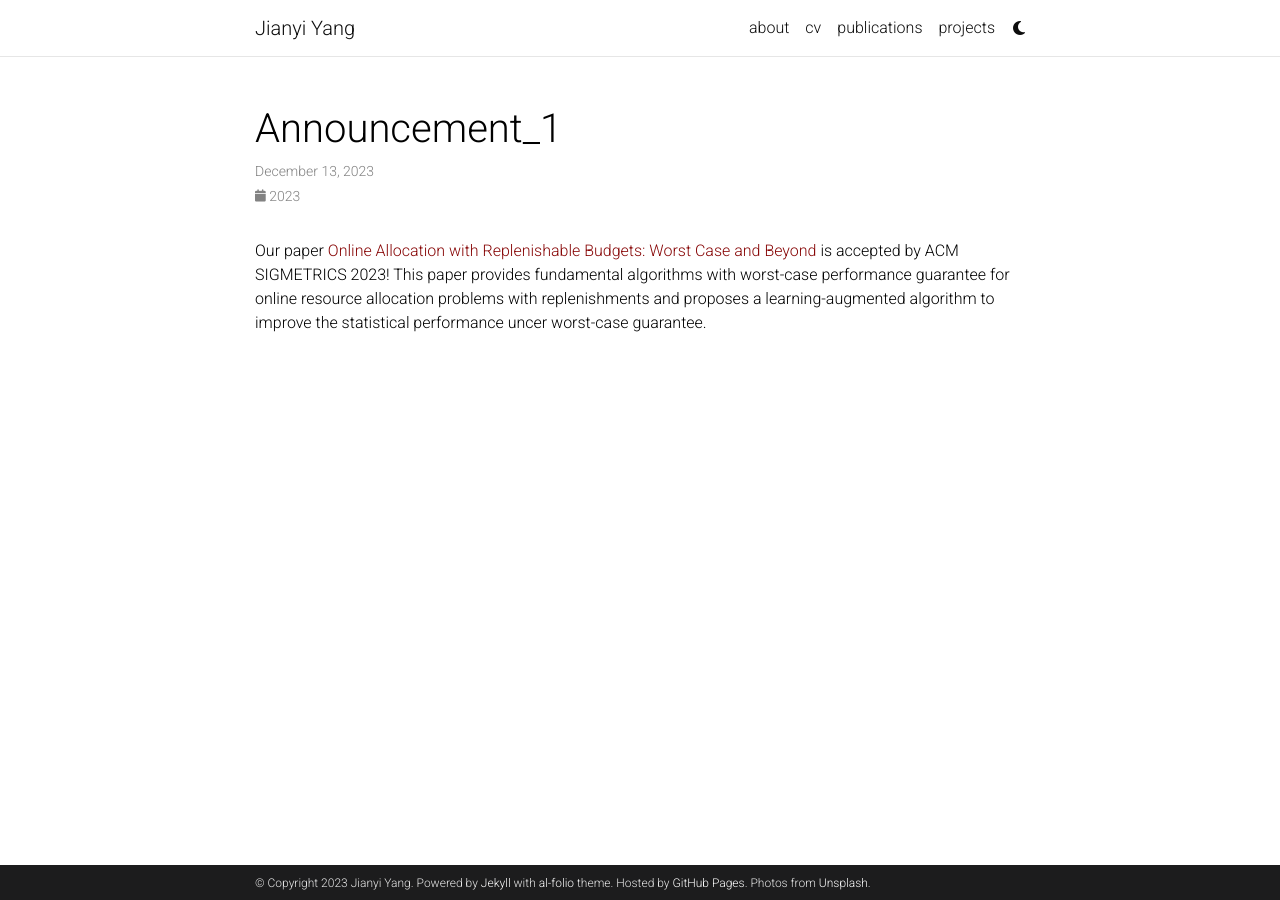
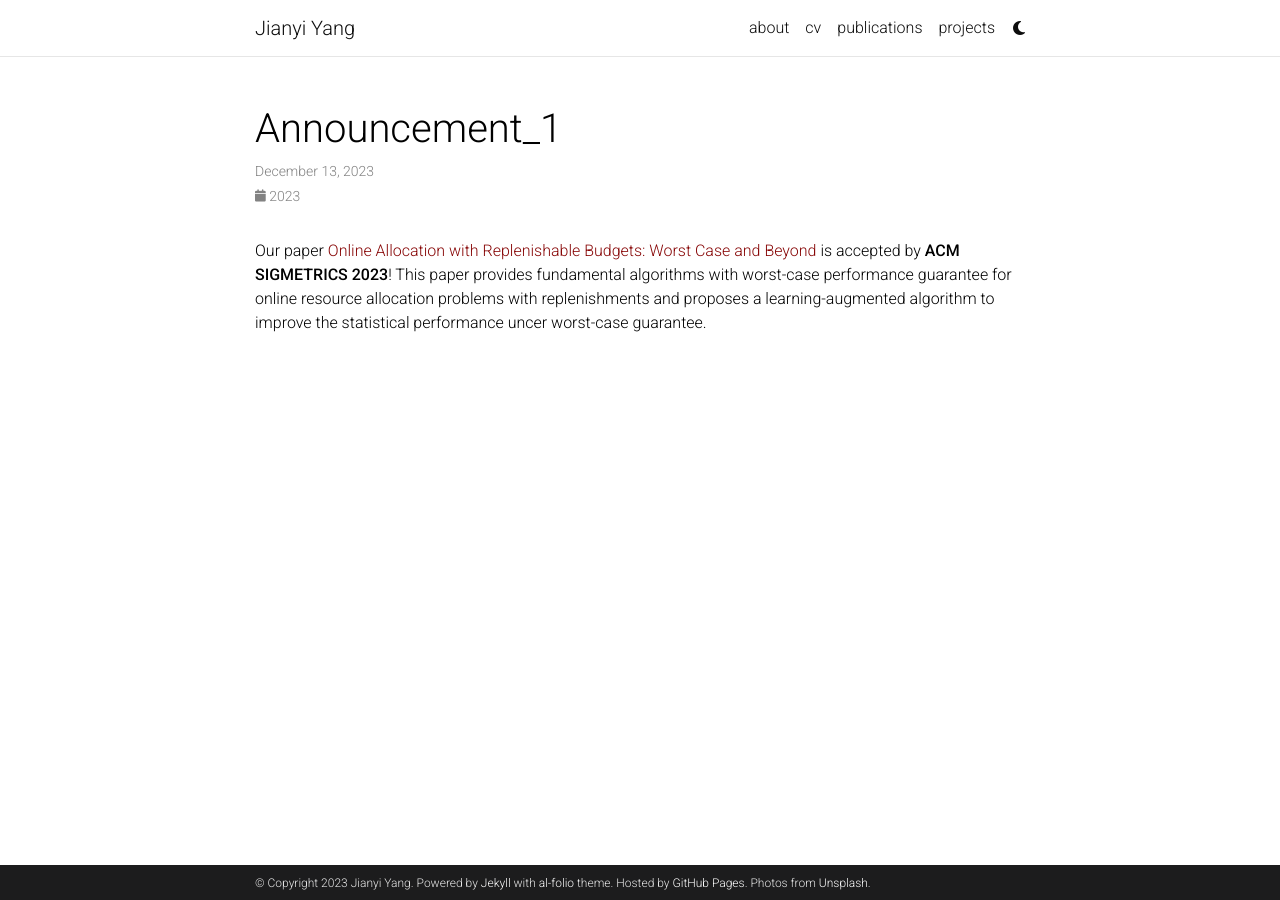
Before and after one commit to jianyiyang-ai/jianyiyang-ai.github.io, a Jekyll site: the page built from _news/announcement_1.md, in a window 1280 px wide. Built offline with Jekyll 4.4.1, drawn with Linux system fonts in a browser that asks for light colours; comment, search, counter and statistics services are not loaded; a style sheet for code colours, icons or effects is not loaded.

```diff
--- a/_news/announcement_1.md
+++ b/_news/announcement_1.md
@@ -5,4 +5,4 @@ inline: true
 related_posts: false
 ---
 
-Our paper [Online Allocation with Replenishable Budgets: Worst Case and Beyond]() is accepted by ACM SIGMETRICS 2023! This paper provides fundamental algorithms with worst-case performance guarantee for online resource allocation problems with replenishments and proposes a learning-augmented algorithm to improve the statistical performance uncer worst-case guarantee.
+Our paper [Online Allocation with Replenishable Budgets: Worst Case and Beyond]() is accepted by **ACM SIGMETRICS 2023**! This paper provides fundamental algorithms with worst-case performance guarantee for online resource allocation problems with replenishments and proposes a learning-augmented algorithm to improve the statistical performance uncer worst-case guarantee.
```
